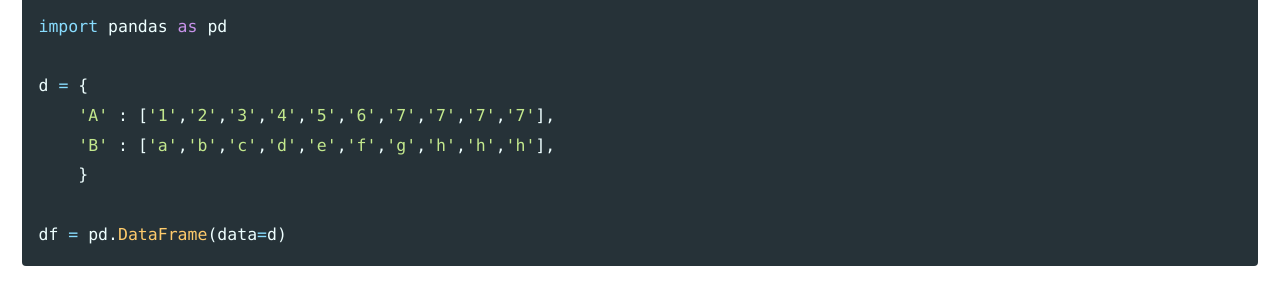
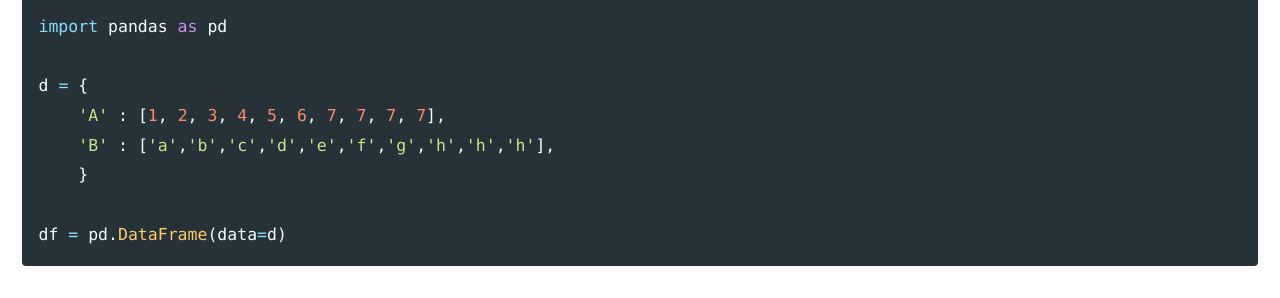
Before and after one commit to nahusznaj/nahusznaj.github.io, a Jekyll site: the page built from _posts/learning/2018-06-14-pandas-learning.md, in a window 1280 px wide. Shown: the part 454-752 px from the top of the page. Built offline with Jekyll 4.4.1, drawn with Linux system fonts in a browser that asks for light colours; nearby versions of some CDN libraries.

```diff
--- a/_posts/learning/2018-06-14-pandas-learning.md
+++ b/_posts/learning/2018-06-14-pandas-learning.md
@@ -21,7 +21,7 @@ In this post I will upload things that I want to remember how to use. Most of it
 import pandas as pd
 
 d = {
-    'A' : ['1','2','3','4','5','6','7','7','7','7'],
+    'A' : [1, 2, 3, 4, 5, 6, 7, 7, 7, 7],
     'B' : ['a','b','c','d','e','f','g','h','h','h'],
     }
 
```
